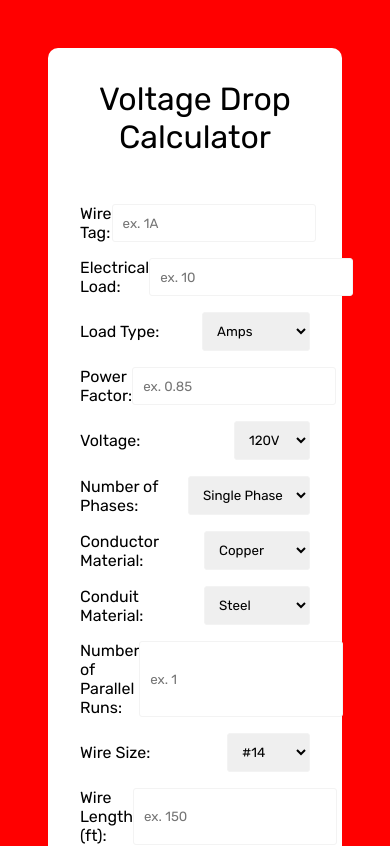
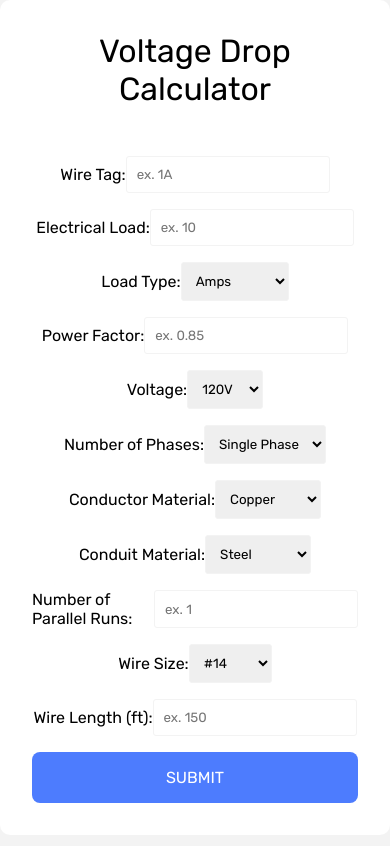
Before and after one commit to jrt5054/vd-calc, a React (Create React App) app: page / in a window 390 px wide. Shown: the top 846 px of the page. Built offline with nearby package versions, Linux system fonts and the light colour scheme.

Commit message:
more css on form

```diff
--- a/src/CSS/App.css
+++ b/src/CSS/App.css
@@ -120,7 +120,6 @@ li:first-child {
 /* BELOW IS FOR LARGE SCREENS */
 @media screen and (min-width: 1200px){
   .form-area-div {
-    /* min-width: 40vw; */
     height: 100vh;
     position: fixed;
     overflow-y: auto;
@@ -144,7 +143,7 @@ li:first-child {
   .form-area {
     border-radius: 10px;
     padding: 2em;
-    width: 555px;
+    width: 40vw;
     background: white;
     margin: var(--form-margin);
     margin-bottom: 1em;
@@ -154,7 +153,7 @@ li:first-child {
 
   /* part of input-div */
 .form-input, .form-select {
-  flex: 1.5 1 0;
+  flex: 1.15 1 0;
   padding: .75em;
   border: 1px solid #f3f3f3;
   border-radius: 3px;
@@ -163,15 +162,29 @@ li:first-child {
 
 /* ======================================================= */
 /* BELOW IS FOR SMALL SCREENS */
+/* ======================================================= */
+
 @media screen and (max-width: 1200px){
-  html {
+  /* html {
     background: #ff0000;
+  } */
+
+  .form-area-div {
+    display: flex;
+    flex-direction: column;
   }
 
-  .form-area-div {
-    width: 100vw;
-  }
-
+  .form-area {
+      align-items: center;
+      border-radius: 10px;
+      padding: 2em;
+      /* width: 100vw; */
+      background: white;
+      /* margin: var(--form-margin); */
+      margin-bottom: 1em;
+      display: flex;
+      flex-direction: column;
+    }
   .results-area {
     display: flex;
     flex-direction: column;
@@ -184,16 +197,7 @@ li:first-child {
     align-self: center;
   }
 
-  .form-area {
-    border-radius: 10px;
-    padding: 2em;
-    width: auto;
-    background: white;
-    margin: var(--form-margin);
-    margin-bottom: 1em;
-    display: flex;
-    flex-direction: column;
-  }
+
   /* part of input-div */
   .form-input, .form-select {
     flex: 1.5 auto 0;
```
